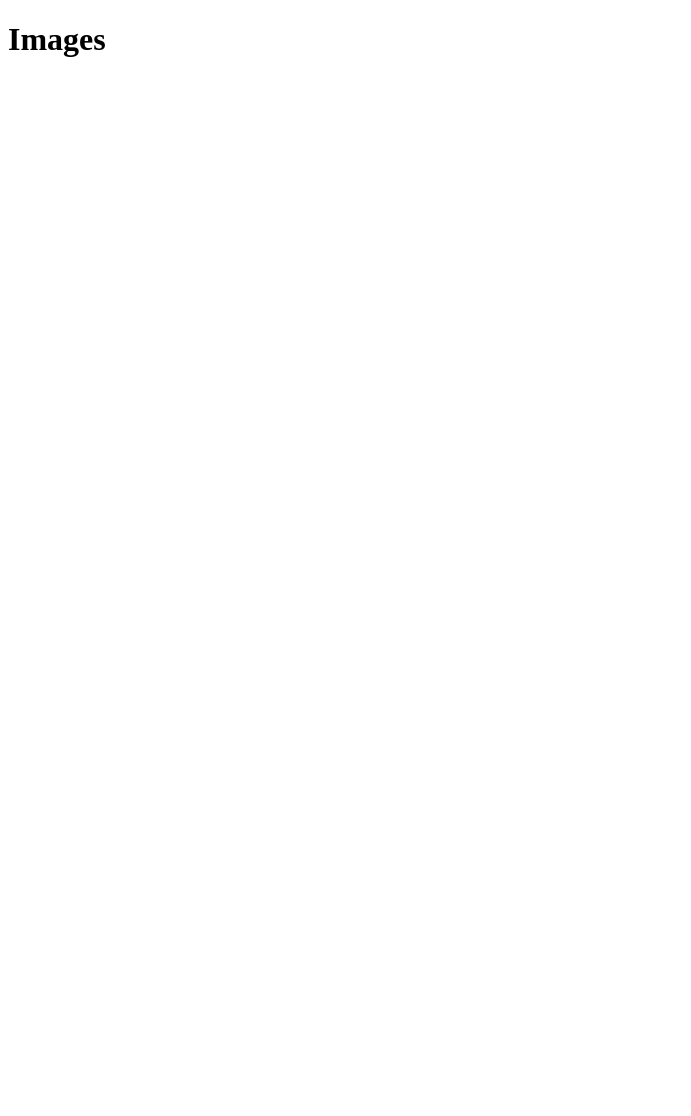
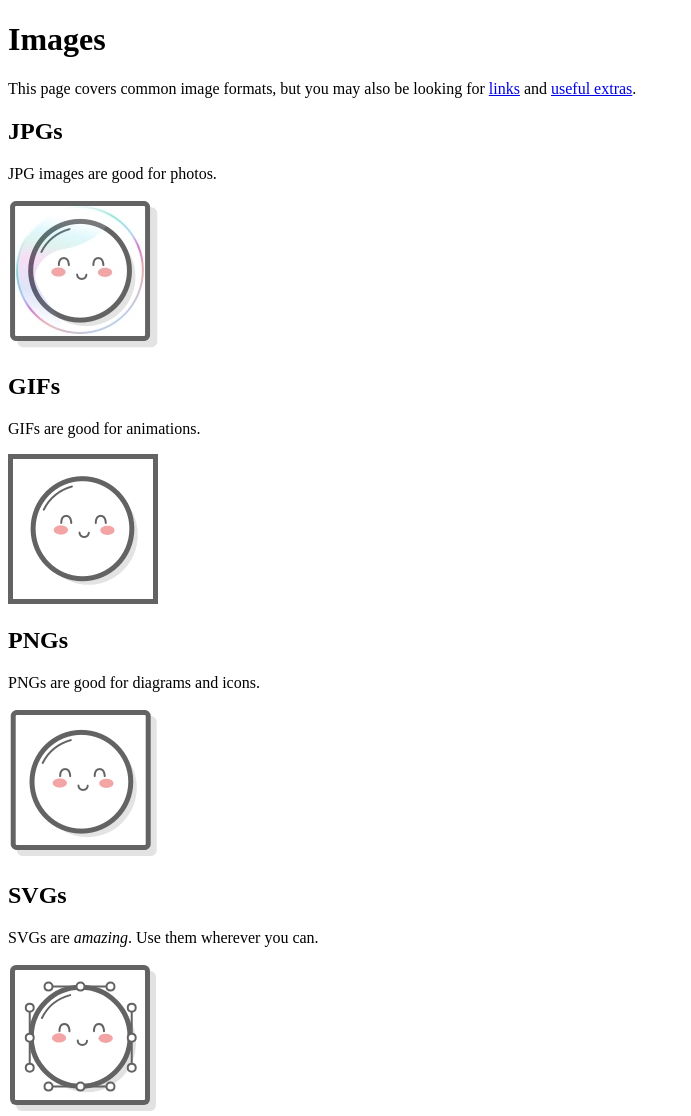
Before and after one commit to Chris-Jacob-Dela-Cerna/odin-foundations, a plain HTML site: page html-basics/links-and-images-2/images.html in a window 1280 px wide. Shown: the whole page, without its empty margins (0-691 px from the left). Before the commit the page ends 800 px from the top, so only its background shows below. Drawn offline with Linux system fonts and the light colour scheme.

Commit message:
Feat: add 4 types of images with their own display and alt

```diff
--- a/html-basics/links-and-images-2/images.html
+++ b/html-basics/links-and-images-2/images.html
@@ -1,10 +1,25 @@
 <!DOCTYPE html>
-<html>
+<html lang="en">
     <head>
         <title>Images</title>
     </head>
 
     <body>
         <h1>Images</h1>
+        <p> This page covers common image formats, but you may also be looking for <a
+            href='links.html'>links</a> and <a href='misc/extras.html'>useful
+            extras</a>.</p>
+        <h2>JPGs</h2>
+        <p> JPG images are good for photos.</p>
+        <img src="images/mochi.jpg" alt="Mochi JPG">
+        <h2>GIFs</h2>
+        <p> GIFs are good for animations.</p>
+        <img src="images/mochi.gif" alt="Mochi GIF">
+        <h2>PNGs</h2>
+        <p> PNGs are good for diagrams and icons.</p>
+        <img src="images/mochi.png" alt="Mochi PNG">
+        <h2>SVGs</h2>
+        <p> SVGs are <em>amazing</em>. Use them wherever you can.</p>
+        <img src="images/mochi.svg" alt="Mochi SVG" width="150" height="150">
     </body>
 </html>
```
Also changed, not shown: html-basics/links-and-images-2/links.html (+2 -4 lines), html-basics/links-and-images-2/misc/extras.html (+1 -1 lines).
